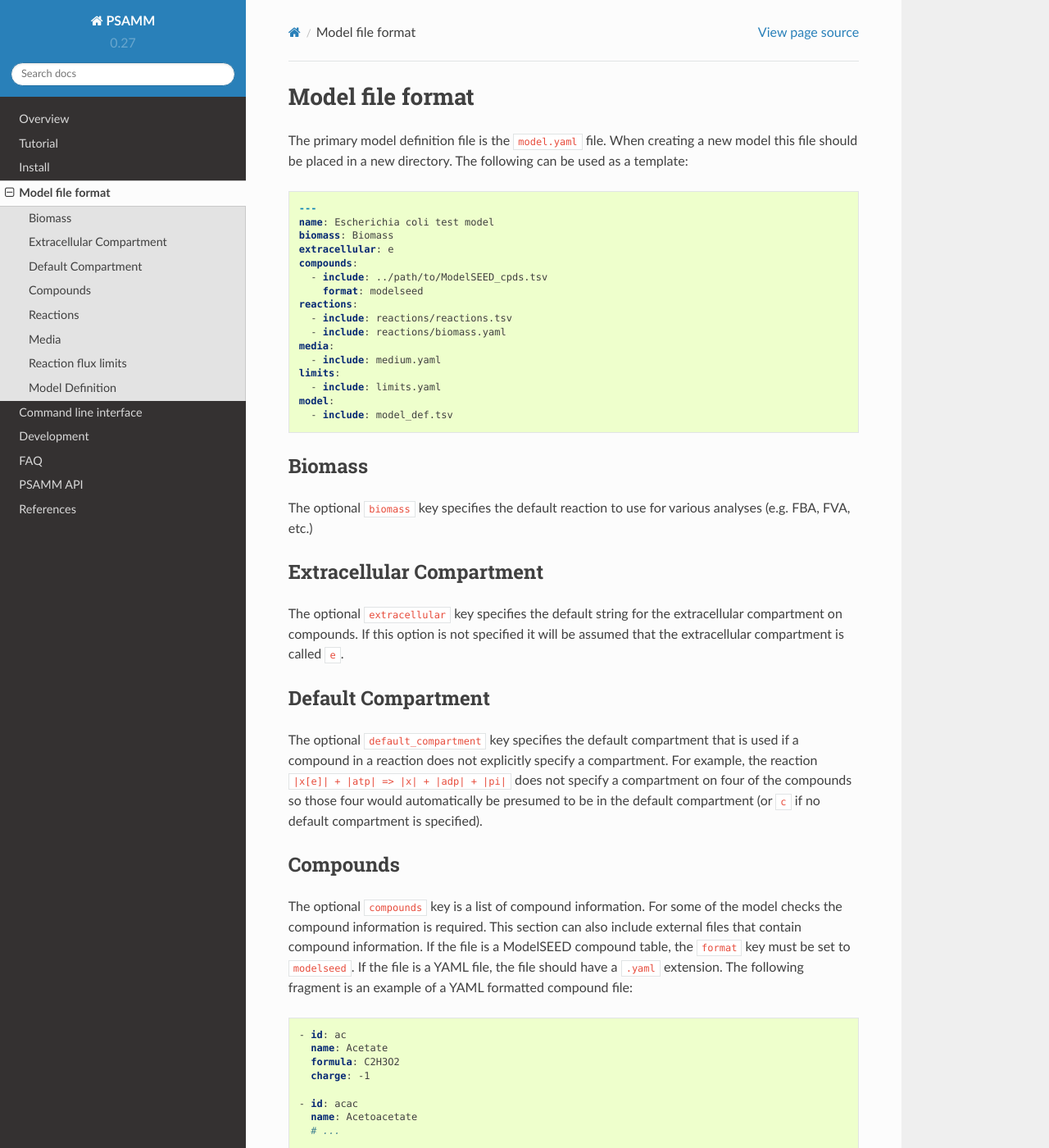
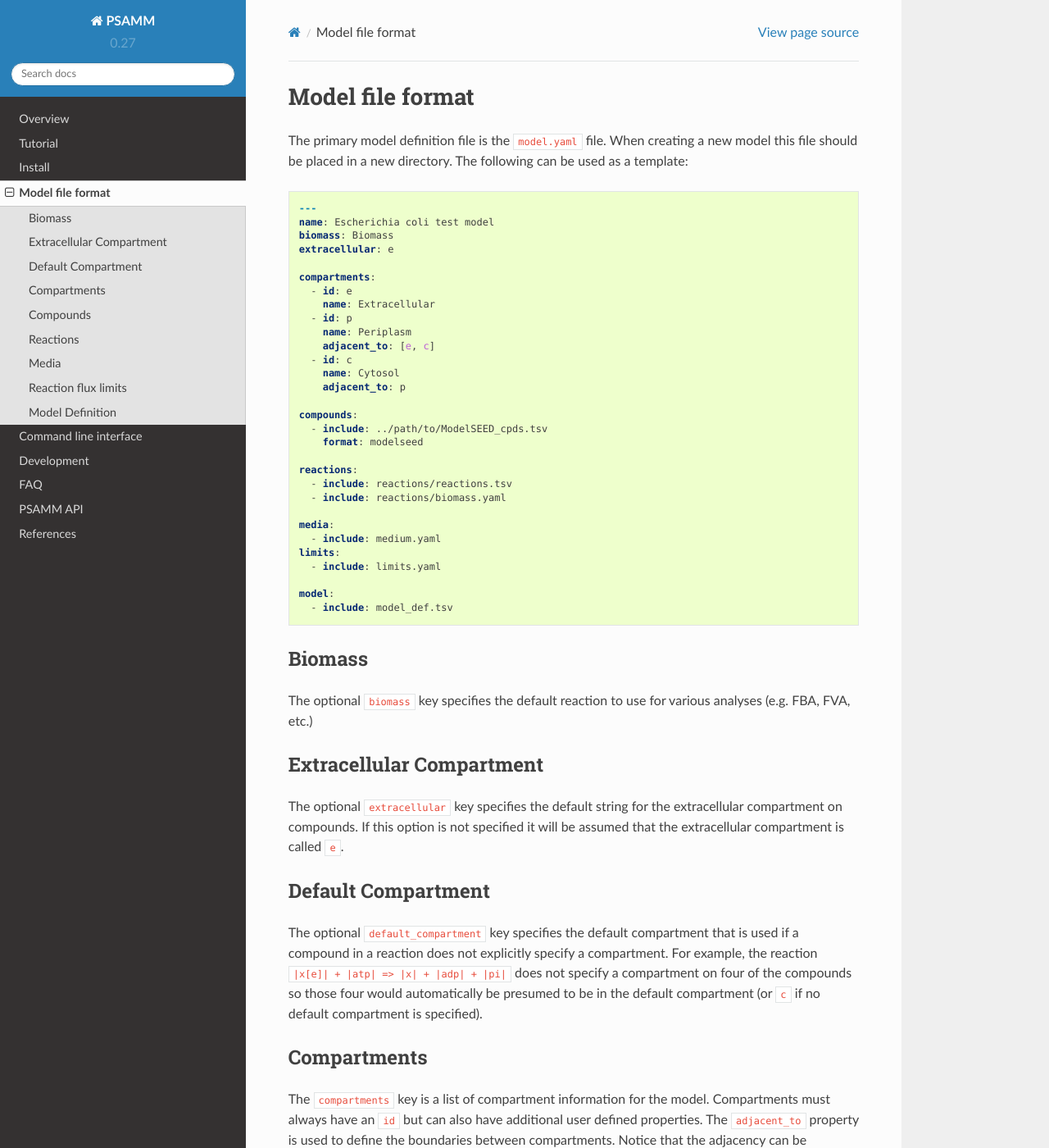
Before and after one commit to zhanglab/psamm, a Sphinx documentation site: the page built from docs/file_format.rst, in a window 1280 px wide and 1400 px high. Shown: the whole window at 82% size. Built offline with Sphinx 7.4.7 and the Read the Docs theme 2.0.0, drawn with Linux system fonts in a browser that asks for light colours; some of the changed text lies outside the part shown.

Commit message:
docs: Add information on compartments in file format

```diff
--- a/docs/file_format.rst
+++ b/docs/file_format.rst
@@ -12,16 +12,30 @@ used as a template:
     name: Escherichia coli test model
     biomass: Biomass
     extracellular: e
+
+    compartments:
+      - id: e
+        name: Extracellular
+      - id: p
+        name: Periplasm
+        adjacent_to: [e, c]
+      - id: c
+        name: Cytosol
+        adjacent_to: p
+
     compounds:
       - include: ../path/to/ModelSEED_cpds.tsv
         format: modelseed
+
     reactions:
       - include: reactions/reactions.tsv
       - include: reactions/biomass.yaml
+
     media:
       - include: medium.yaml
     limits:
       - include: limits.yaml
+
     model:
       - include: model_def.tsv
 
@@ -47,6 +61,17 @@ compartment.  For example, the reaction ``|x[e]| + |atp| => |x| + |adp| + |pi|``
 does not specify a compartment on four of the compounds so those four would
 automatically be presumed to be in the default compartment (or ``c`` if no default
 compartment is specified).
+
+Compartments
+------------
+
+The ``compartments`` key is a list of compartment information for the model.
+Compartments must always have an ``id`` but can also have additional user
+defined properties. The ``adjacent_to`` property is used to define the
+boundaries between compartments. Notice that the adjacency can be specified as
+a single compartment or a list of compartments. Note that it is sufficient to
+specify that ``p`` is adjacent to ``e``. It is then inferred that ``e`` is
+adjacent to ``p`` so it is optional to specify both directions of adjacency.
 
 Compounds
 ---------
```
